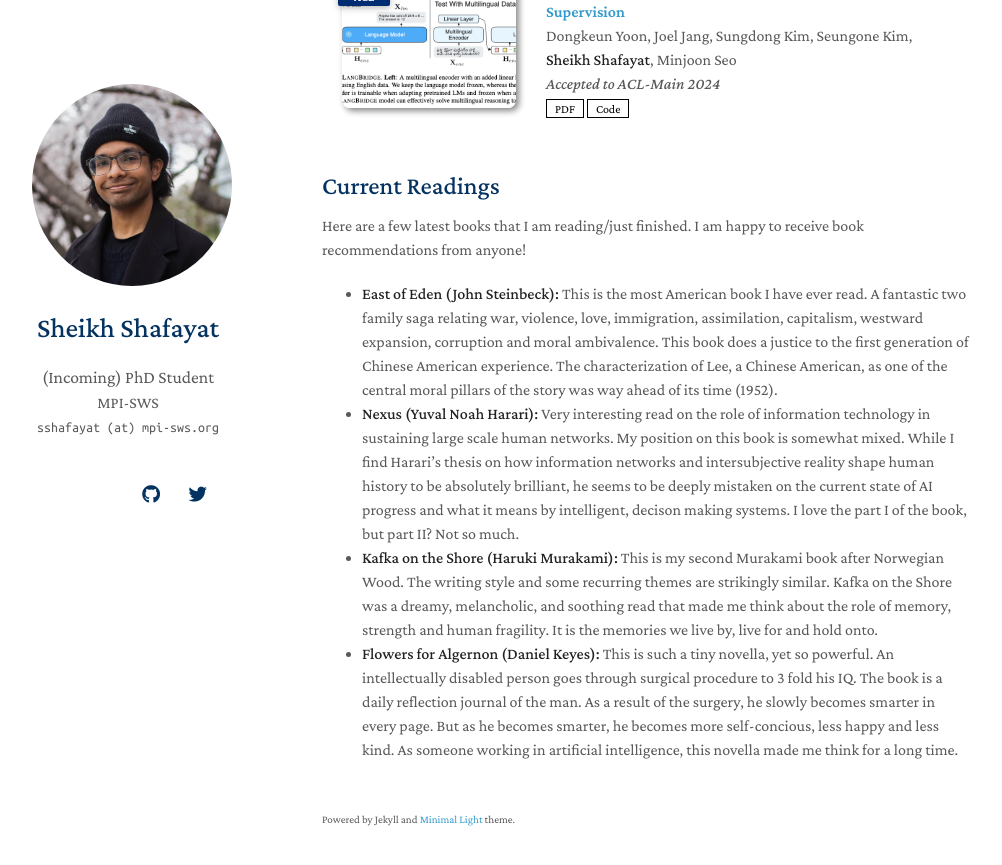
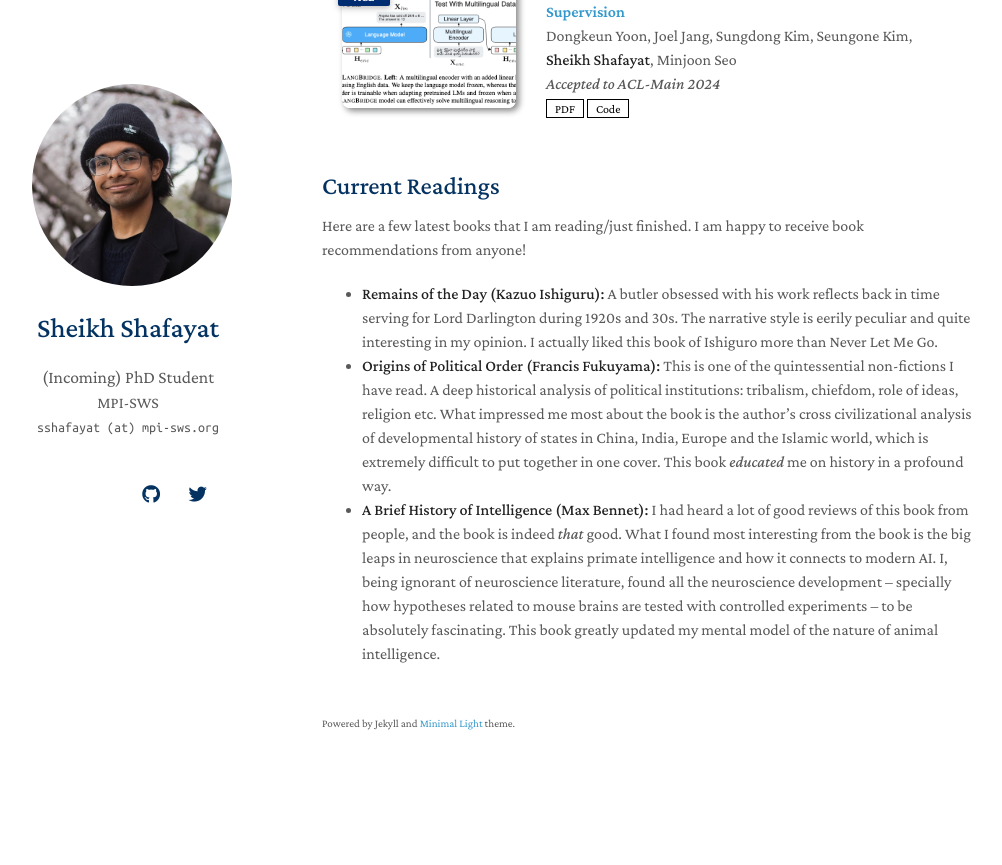
Before and after one commit to sheikhshafayat/sheikhshafayat.github.io, a Jekyll site: the page built from index.md, in a window 1280 px wide and 900 px high, scrolled down 1763 px. Shown: the top 865 px of the window, without its empty margins (148-1150 px from the left). Built offline with Jekyll 4.4.1, drawn with Linux system fonts in a browser that asks for light colours; nearby versions of some CDN libraries; a style sheet for code colours, icons or effects is not loaded; our own code applies the rules of GitHub Pages for plain Markdown files; after the commit the page ends 2567 px from its top, so only the background shows below that; some of the changed text lies outside the part shown.

Commit message:
reading list update

```diff
--- a/index.md
+++ b/index.md
@@ -6,7 +6,7 @@ layout: homepage
 
 Hi, I am an incoming PhD student at Max Planck Institute for Software Systems.
 
-My current research interests include LLM reasoning (RLVR), AI creativity, and open-endedness. I did my undergraduate at KAIST where I worked on evaluation, multilinguality, and cultural NLP. Currently, I work as an intern with [Abhilasha Ravichander](https://lasharavichander.github.io/).
+My current research interests include LLM reasoning (RLVR), AI creativity, and open-endedness. I did my undergraduate at KAIST where I worked on evaluation, multilinguality, and cultural NLP with Alice Oh. Currently, I work as a pre-doc fellow with [Abhilasha Ravichander](https://lasharavichander.github.io/).
 
 A (partially) maintained CV of mine can be found [here](https://docs.google.com/document/d/1qmBlSpN3PfOCr4rOwJWPg8lZisJHGYy0PhR2ARucJmc/edit).
 
@@ -32,7 +32,6 @@ On my free time, I enjoy bouldering, running, or basking in the sunset with a no
 ## Current Readings
 
 Here are a few latest books that I am reading/just finished. I am happy to receive book recommendations from anyone!
-- **East of Eden (John Steinbeck):** This is the most American book I have ever read. A fantastic two family saga relating war, violence, love, immigration, assimilation, capitalism, westward expansion, corruption and moral ambivalence. This book does a justice to the first generation of Chinese American experience. The characterization of Lee, a Chinese American, as one of the central moral pillars of the story was way ahead of its time (1952).
-- **Nexus (Yuval Noah Harari):** Very interesting read on the role of information technology in sustaining large scale human networks. My position on this book is somewhat mixed. While I find Harari's thesis on how information networks and intersubjective reality shape human history to be absolutely brilliant, he seems to be deeply mistaken on the current state of AI progress and what it means by intelligent, decison making systems. I love the part I of the book, but part II? Not so much.
-- **Kafka on the Shore (Haruki Murakami):** This is my second Murakami book after Norwegian Wood. The writing style and some recurring themes are strikingly similar. Kafka on the Shore was a dreamy, melancholic, and soothing read that made me think about the role of memory, strength and human fragility. It is the memories we live by, live for and hold onto.
-- **Flowers for Algernon (Daniel Keyes):** This is such a tiny novella, yet so powerful. An intellectually disabled person goes through surgical procedure to 3 fold his IQ. The book is a daily reflection journal of the man. As a result of the surgery, he slowly becomes smarter in every page. But as he becomes smarter, he becomes more self-concious, less happy and less kind. As someone working in artificial intelligence, this novella made me think for a long time.
+- **Remains of the Day (Kazuo Ishiguru):** A butler obsessed with his work reflects back in time serving for Lord Darlington during 1920s and 30s. The narrative style is eerily peculiar and quite interesting in my opinion. I actually liked this book of Ishiguro more than Never Let Me Go.
+- **Origins of Political Order (Francis Fukuyama):** This is one of the quintessential non-fictions I have read. A deep historical analysis of political institutions: tribalism, chiefdom, role of ideas, religion etc. What impressed me most about the book is the author's cross civilizational analysis of developmental history of states in China, India, Europe and the Islamic world, which is extremely difficult to put together in one cover. This book *educated* me on history in a profound way.
+- **A Brief History of Intelligence (Max Bennet):** I had heard a lot of good reviews of this book from people, and the book is indeed *that* good. What I found most interesting from the book is the big leaps in neuroscience that explains primate intelligence and how it connects to modern AI. I, being ignorant of neuroscience literature, found all the neuroscience development -- specially how hypotheses related to mouse brains are tested with controlled experiments -- to be absolutely fascinating. This book greatly updated my mental model of the nature of animal intelligence.
```
